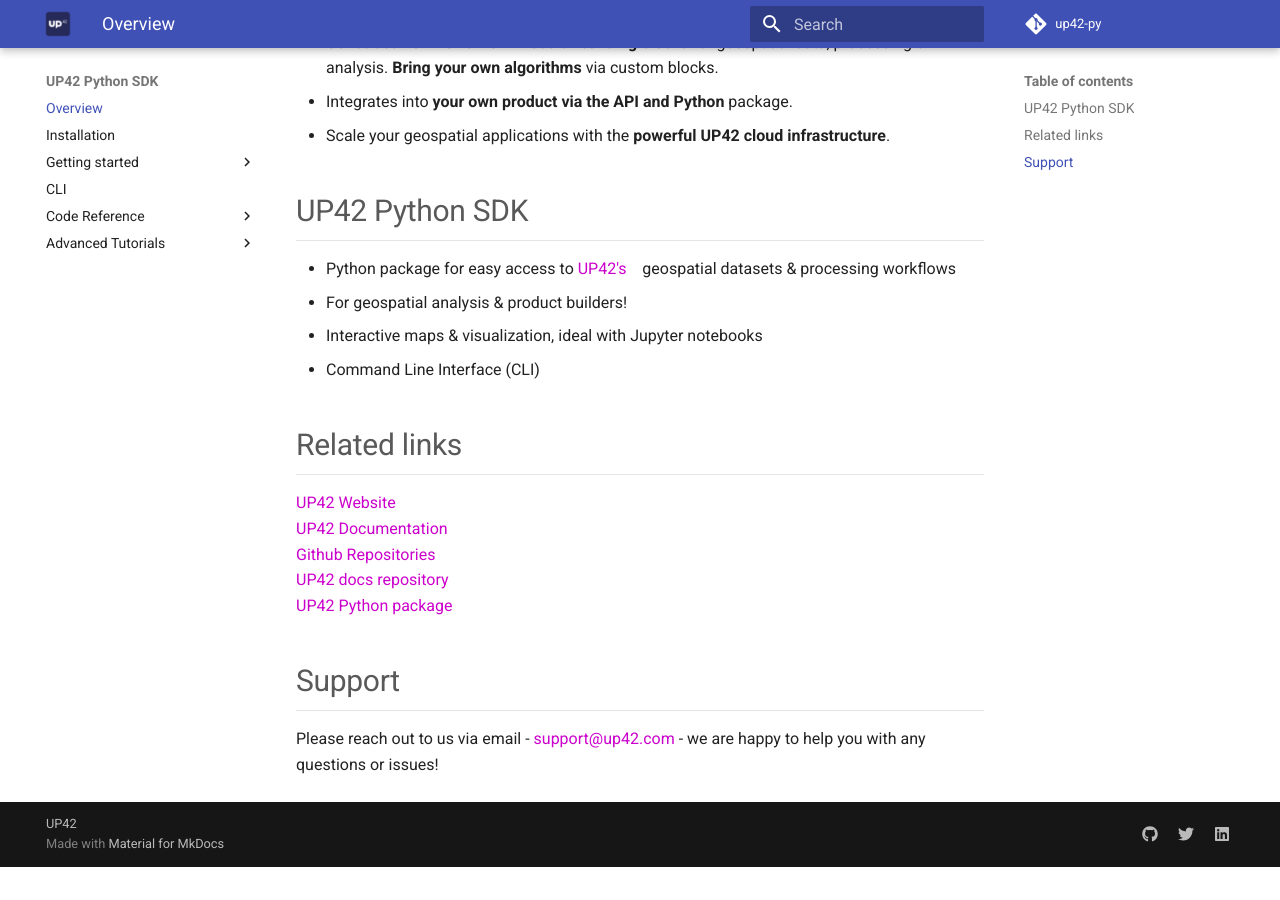
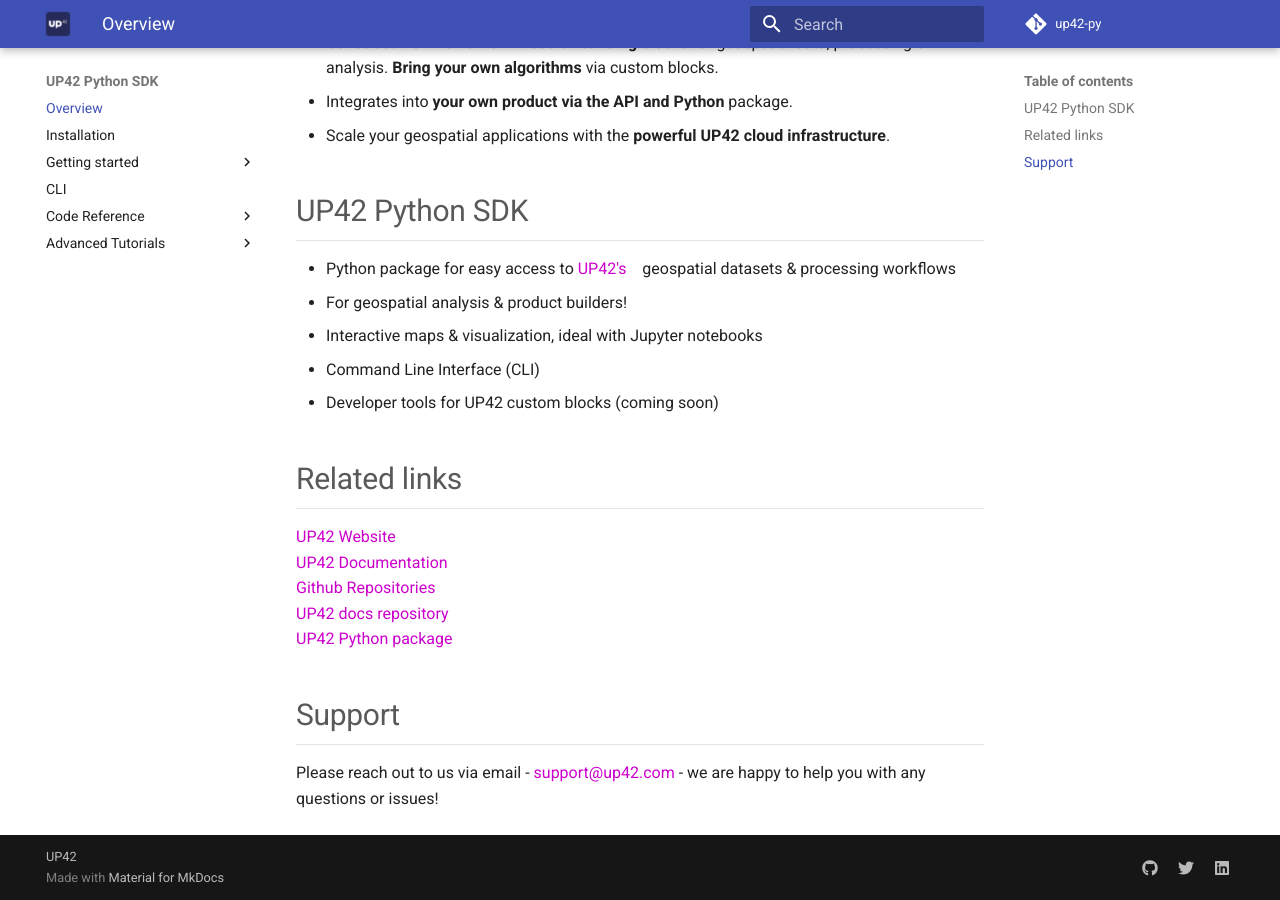
Before and after one commit to up42/up42-py, an MkDocs documentation site: the page built from docs/index.md, in a window 1280 px wide and 900 px high, scrolled down 569 px. Built offline with MkDocs 1.6.1 and Material for MkDocs 9.7.7, drawn with Linux system fonts in a browser that asks for light colours; comment, search, counter and statistics services are not loaded; before the commit the page ends 1436 px from its top, so only the background shows below that.

Commit message:
fix index

```diff
--- a/docs/index.md
+++ b/docs/index.md
@@ -17,6 +17,7 @@
 - For geospatial analysis & product builders!
 - Interactive maps & visualization, ideal with Jupyter notebooks
 - Command Line Interface (CLI)
+- Developer tools for UP42 custom blocks (coming soon)
 
 ## Related links
 [UP42 Website](https://up42.com)
```
